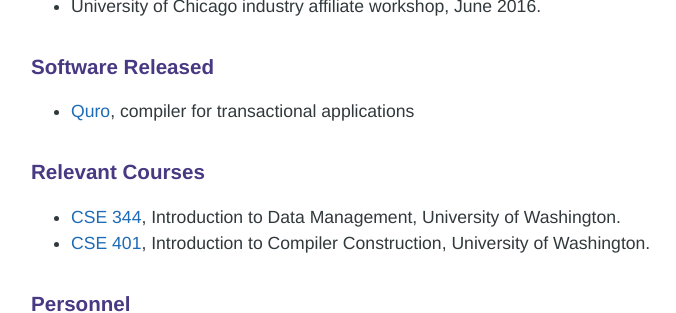
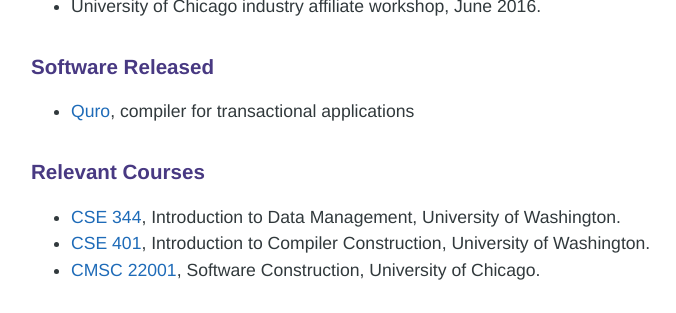
Before and after one commit to holistic-opt/holistic-opt.github.io, a Jekyll site: the page built from index.markdown, in a window 1280 px wide and 900 px high, scrolled down 2016 px, cut to the strip 0-313 px from the top of the window. Shown: the whole strip, without its empty margins (193-869 px from the left). Built offline with Jekyll 4.4.1, drawn with Linux system fonts in a browser that asks for light colours.

Commit message:
add class

```diff
--- a/index.markdown
+++ b/index.markdown
@@ -96,6 +96,7 @@ programming systems offered at the University of Washington.
 ### Relevant Courses
 - [CSE 344](https://courses.cs.washington.edu/courses/cse344/), Introduction to Data Management, University of Washington.
 - [CSE 401](https://courses.cs.washington.edu/courses/cse401/), Introduction to Compiler Construction, University of Washington.
+- [CMSC 22001](https://www.classes.cs.uchicago.edu/archive/2017/winter/22001-1/), Software Construction, University of Chicago.
 
 
 ### Personnel
```
